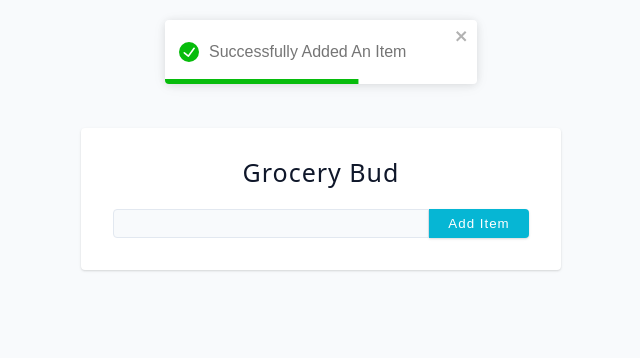
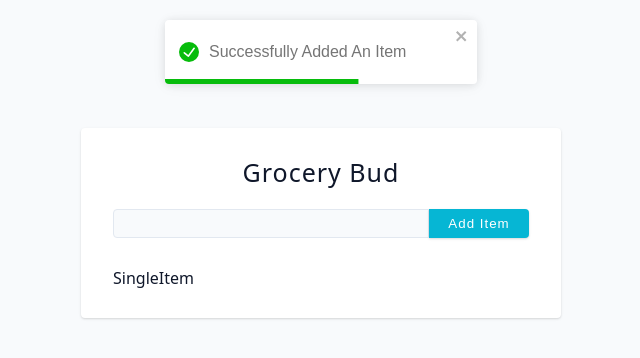
Before and after one commit to NaraeJang/React11-grocery-bud, a React (Vite) app: page / in a window 1280 px wide. Both pictures are taken after typing "Sample" into the empty fields and a click on the button "Add Item". Shown: the top 358 px of the page, without its empty margins (319-959 px from the left). Built offline with nearby package versions, Linux system fonts and the light colour scheme.

Commit message:
render item

```diff
--- a/src/App.jsx
+++ b/src/App.jsx
@@ -2,6 +2,7 @@
 import Form from "./Form";
 import { nanoid } from "nanoid";
 import { ToastContainer, toast } from "react-toastify";
+import Items from "./Items";
 
 const App = () => {
   const [items, setItems] = useState([]);
@@ -17,10 +18,13 @@
     toast.success("successfully added an item");
   };
 
+  const removeItem = () => {};
+
   return (
     <section className="section-center">
       <ToastContainer position="top-center" />
       <Form addItem={addItem} />
+      <Items items={items} removeItem={removeItem} />
     </section>
   );
 };
--- /dev/null
+++ b/src/Items.jsx
@@ -0,0 +1,12 @@
+import SingleItem from "./SingleItem";
+
+const Items = ({ items, removeItem }) => {
+  return (
+    <div className="items">
+      {items.map((item) => {
+        return <SingleItem key={item.id} item={item} removeItem={removeItem} />;
+      })}
+    </div>
+  );
+};
+export default Items;
--- /dev/null
+++ b/src/SingleItem.jsx
@@ -0,0 +1,4 @@
+const SingleItem = () => {
+  return <div>SingleItem</div>;
+};
+export default SingleItem;
```
